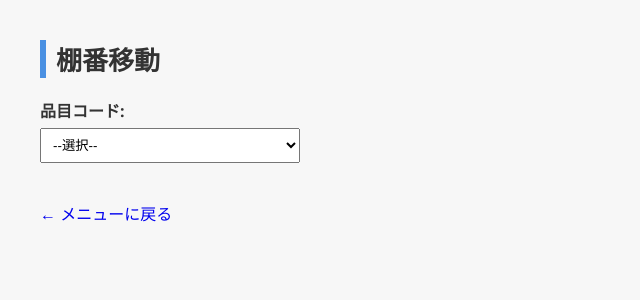
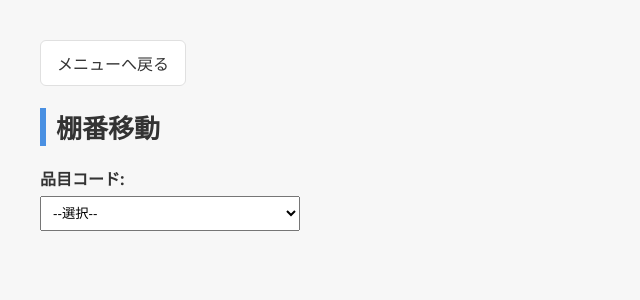
Before and after one commit to erp-mini-web/erp-mini, a Flask app: page /move in a window 1280 px wide. Shown: the top 300 px of the page, without its empty margins (0-640 px from the left). Run offline with Flask 3, Linux system fonts and the light colour scheme.

Commit message:
Update move.html

```diff
--- a/templates/move.html
+++ b/templates/move.html
@@ -46,9 +46,32 @@
             margin: 10px 0;
             color: #d9534f;
         }
+
+        /* 他ページと統一したメニューボタン */
+        .menu-btn {
+            display: inline-block;
+            padding: 10px 16px;
+            background: white;
+            border-radius: 6px;
+            text-decoration: none;
+            color: #333;
+            border: 1px solid #e0e0e0;
+            transition: 0.15s;
+            font-weight: 500;
+        }
+        .menu-btn:hover {
+            background: #4a90e2;
+            color: white;
+            border-color: #4a90e2;
+        }
     </style>
 </head>
 <body>
+
+<!-- メニューへ戻る（他ページと同じ位置） -->
+<div style="margin-bottom: 20px;">
+    <a href="/" class="menu-btn">メニューへ戻る</a>
+</div>
 
 <h2>棚番移動</h2>
 
@@ -136,8 +159,5 @@
     {% endif %}
 </form>
 
-<br>
-<a href="/" style="text-decoration:none;">← メニューに戻る</a>
-
 </body>
 </html>
```
